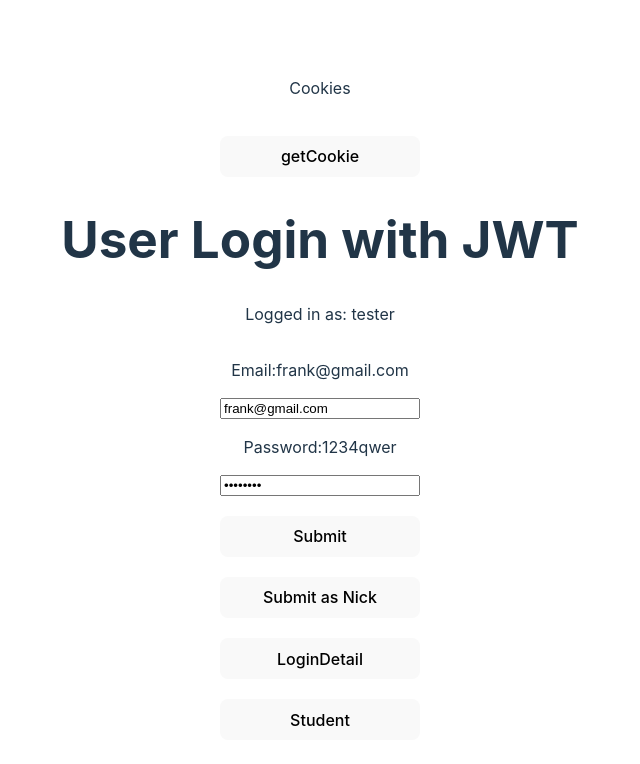
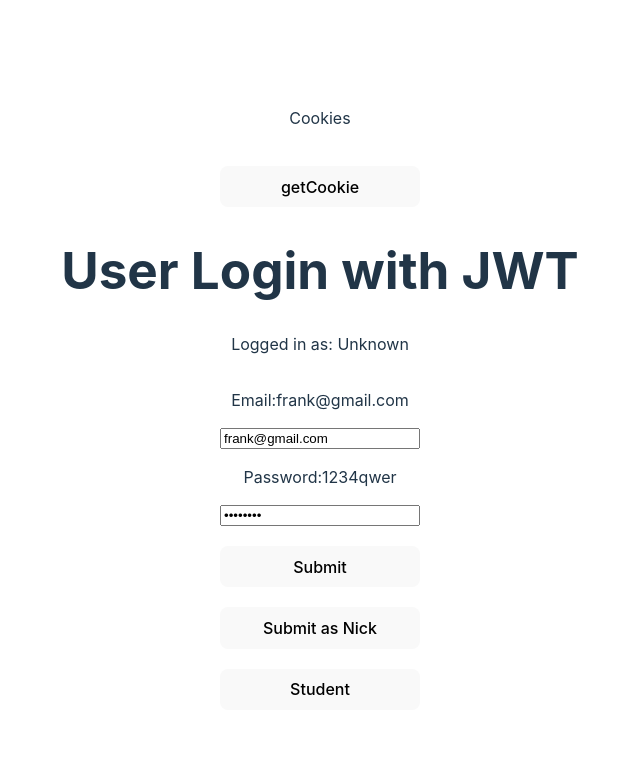
Before and after one commit to franklam2008/user-login-app, a Vue app: page / in a window 1280 px wide. Shown: the top 764 px of the page, without its empty margins (320-960 px from the left). Built offline with nearby package versions, Linux system fonts and the light colour scheme; no server answers; what vue-cookies would draw is missing.

Commit message:
use store

```diff
--- a/src/components/Login.vue
+++ b/src/components/Login.vue
@@ -8,8 +8,6 @@ import { useStore } from "vuex";
 defineProps<{ msg: string }>();
 
 const store = useStore();
-
-let name = "aaa";
 
 const username = computed(() => {
   return store.state.user.name;
@@ -35,9 +33,10 @@ function submit(replaceEmail?: string) {
   };
   axios(options)
     .then((res) => {
-      console.log(res.data);
+      whoami();
     })
     .catch((err) => {
+      store.dispatch("saveName", "Unknown");
       console.warn(err);
     });
 }
@@ -46,11 +45,7 @@ function whoami() {
   axios
     .get(url, { withCredentials: true })
     .then((res) => {
-      console.log("!!before", username);
-      name = res.data.username;
       store.dispatch("saveName", res.data.username);
-      console.log("!!after", username);
-      console.log(res.data);
     })
     .catch((err) => {
       console.warn(err);
@@ -81,7 +76,7 @@ function getStudents() {
     <button type="button" @click="submit('nick@gmail.com')">
       Submit as Nick
     </button>
-    <button type="button" @click="whoami">LoginDetail</button>
+    <!-- <button type="button" @click="whoami">LoginDetail</button> -->
     <button type="button" @click="getStudents">Student</button>
   </div>
 </template>
--- a/src/store/modules/user.ts
+++ b/src/store/modules/user.ts
@@ -1,6 +1,6 @@
 export default {
   state: () => ({
-    name: "tester",
+    name: "Unknown",
   }),
   getters: {},
   mutations: {
```
Also changed, not shown: src/App.vue (line endings or trailing spaces).
